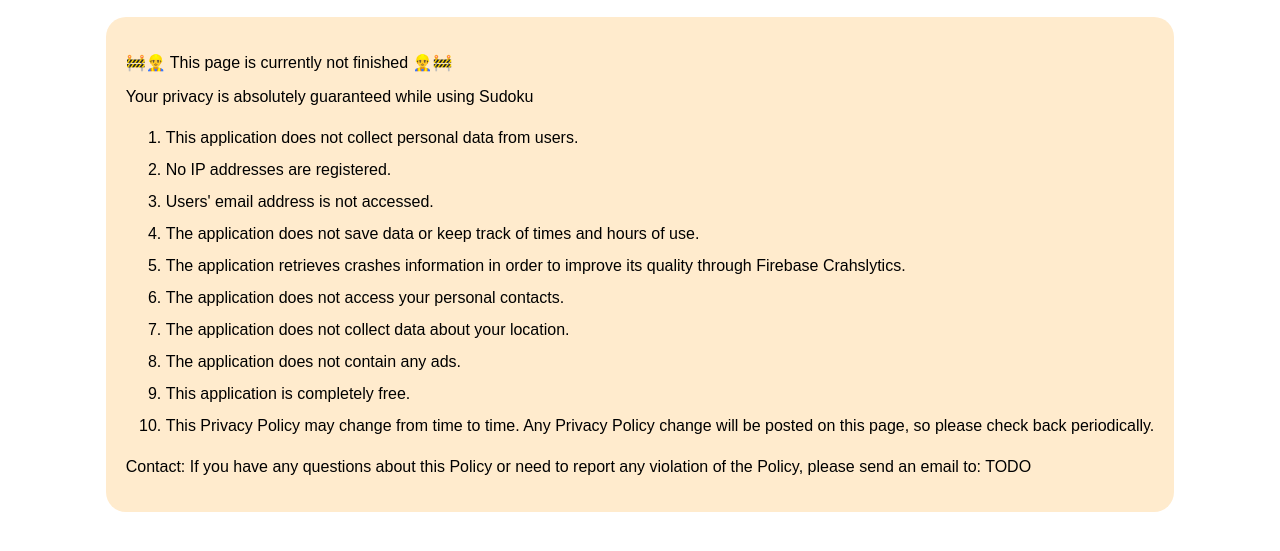
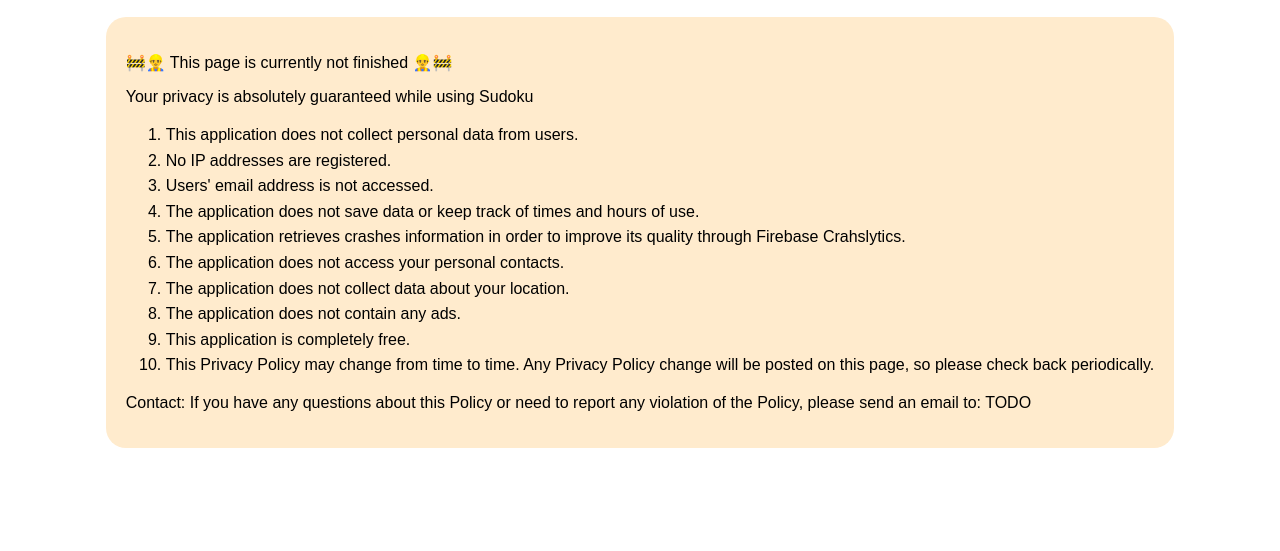
Before and after one commit to yamal-coding/sudoku-privacy-policy, a plain HTML site: page index.html in a window 1280 px wide. Shown: the part 131-682 px from the top of the page. Drawn offline with Linux system fonts and the light colour scheme.

Commit message:
update css

```diff
--- a/style.css
+++ b/style.css
@@ -24,7 +24,6 @@ body {
 }
 
 #privacy-body {
-    text-align: justify;
     max-width: max-content;
     padding: 20px;
     box-sizing: border-box;
@@ -34,5 +33,5 @@ body {
 }
 
 li {
-    line-height: 200%;
+    line-height: 1.6;
 }
```
